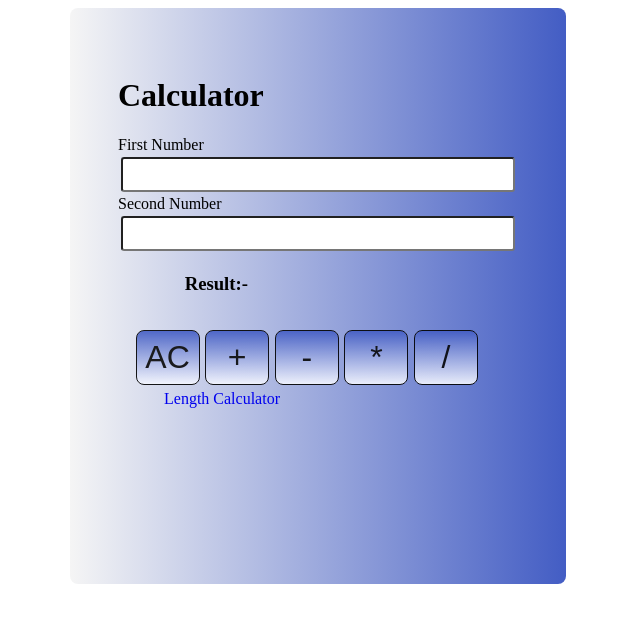
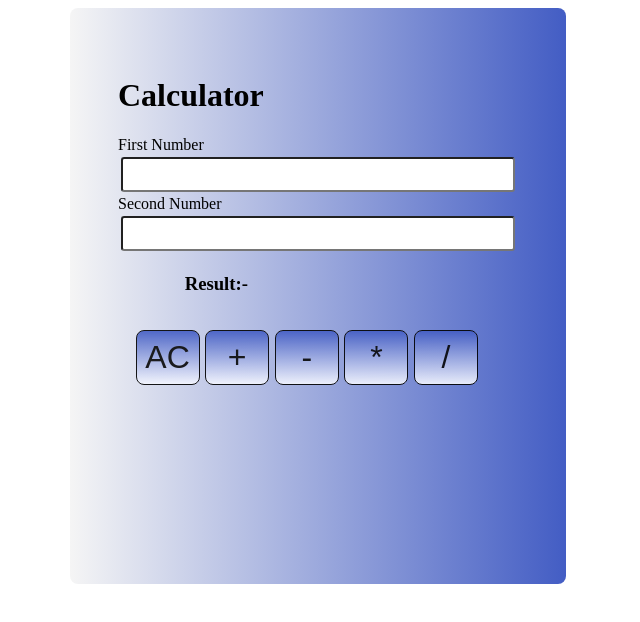
Before and after one commit to Nileshp4321/omegacalculator, a plain HTML site: page index.html in a window 1280 px wide. Shown: the whole page, without its empty margins (322-962 px from the left). Drawn offline with Linux system fonts and the light colour scheme.

Commit message:
Update index.html

```diff
--- a/index.html
+++ b/index.html
@@ -160,7 +160,7 @@
                     <button onclick="sub()" >-</button>
                     <button onclick="multi()" >*</button>
                     <button onclick="div()" >/</button>
-                    <a href="calculator2.html">Length Calculator</a>
+<!--                     <a href="calculator2.html">Length Calculator</a> -->
                 </div>
 
             </div>
```
